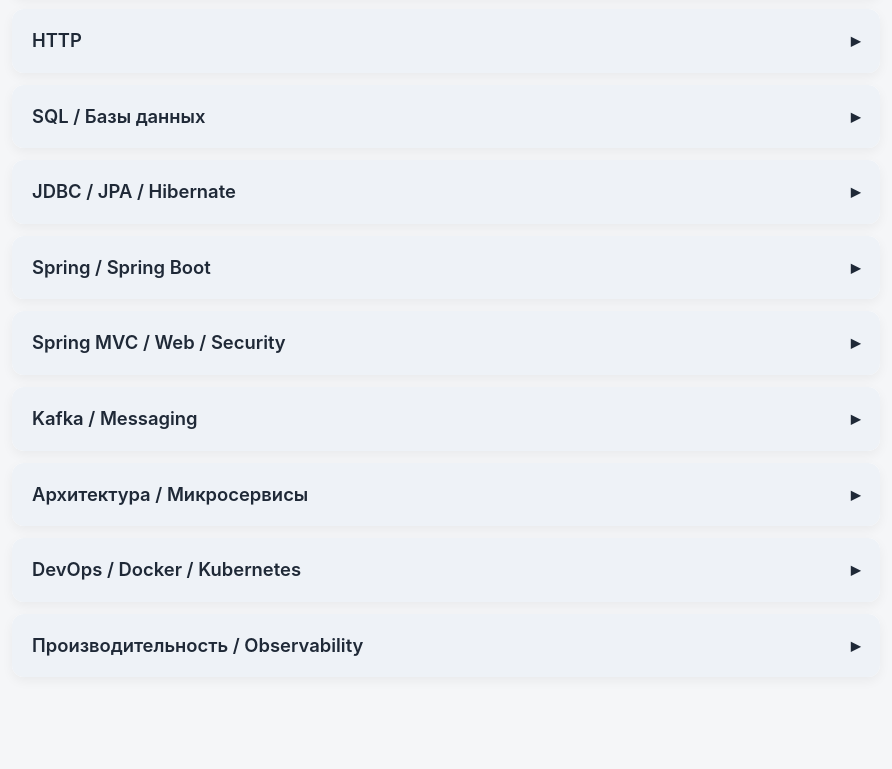
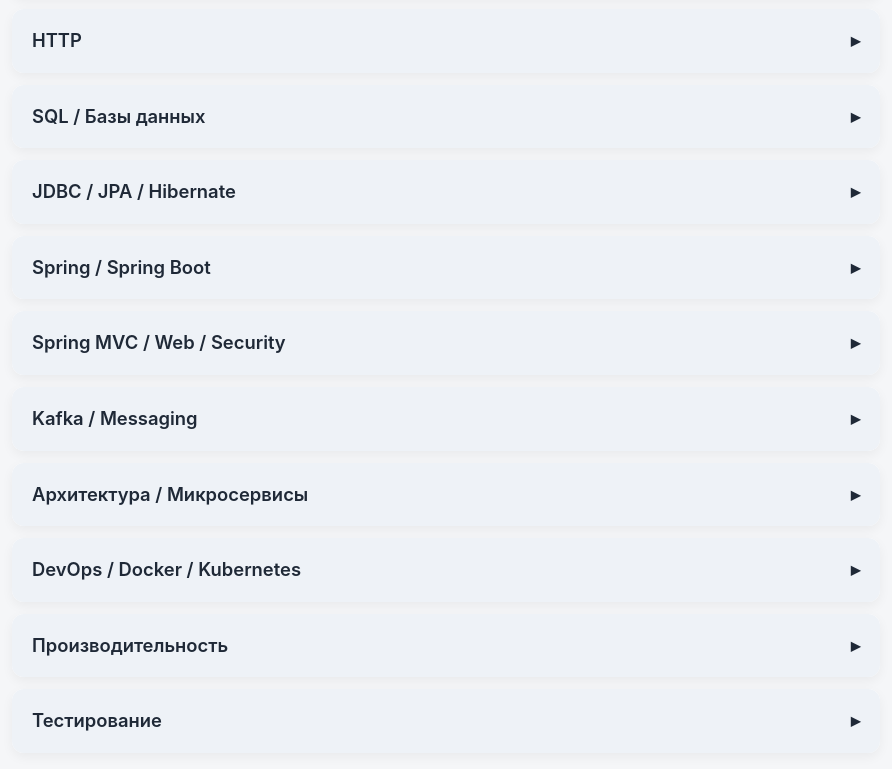
Before and after one commit to juliajdadobe-cpu/jx-7a92-web, a plain HTML site: page index.html in a window 1280 px wide. Shown: the part 822-1591 px from the top of the page, without its empty margins (194-1086 px from the left). Before the commit the page ends 1527 px from the top, so only its background shows below. Drawn offline with Linux system fonts and the light colour scheme; no server answers.

Commit message:
Update index.html

```diff
--- a/index.html
+++ b/index.html
@@ -100,7 +100,8 @@
       { title: "Kafka / Messaging", file: "kafka_messaging.json" },
       { title: "Архитектура / Микросервисы", file: "architecture_microservices.json" },
       { title: "DevOps / Docker / Kubernetes", file: "devops_docker_kubernetes.json" },
-      { title: "Производительность / Observability", file: "performance_observability.json" }
+      { title: "Производительность", file: "performance_observability.json" },
+      { title: "Тестирование", file: "testing_spring_junit.json" }
     ];
 
     let data = {};
```
